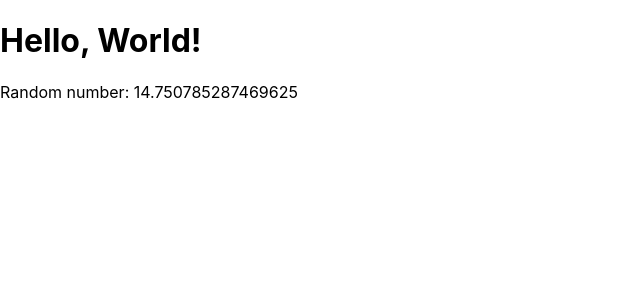
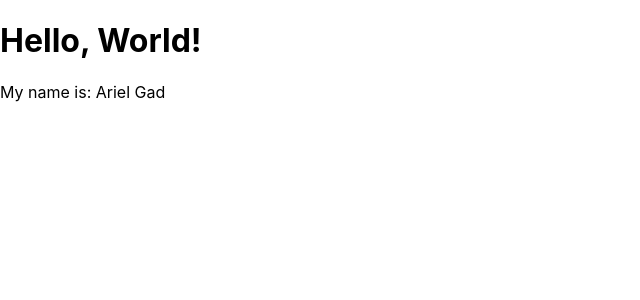
Before and after one commit to ArielGad/react-get-familiar, a React (Create React App) app: page / in a window 1280 px wide. Shown: the top 300 px of the page, without its empty margins (0-640 px from the left). Built offline with nearby package versions, Linux system fonts and the light colour scheme.

Commit message:
get familiar with state

```diff
--- a/src/App.js
+++ b/src/App.js
@@ -2,11 +2,16 @@ import React, { Component } from 'react';
 import './App.css';
 
 class App extends Component {
+    state = {
+        firstName: "Ariel",
+        lastName: "Gad",
+        fullName: function() {return this.firstName + " " + this.lastName}
+    }
     render(){
         return (
             <div>
                 <h1>Hello, World!</h1>
-                <p>Random number: { Math.random() * 100 }</p>
+                <p>My name is: {this.state.fullName()}</p>
             </div>
         )
     }
```
